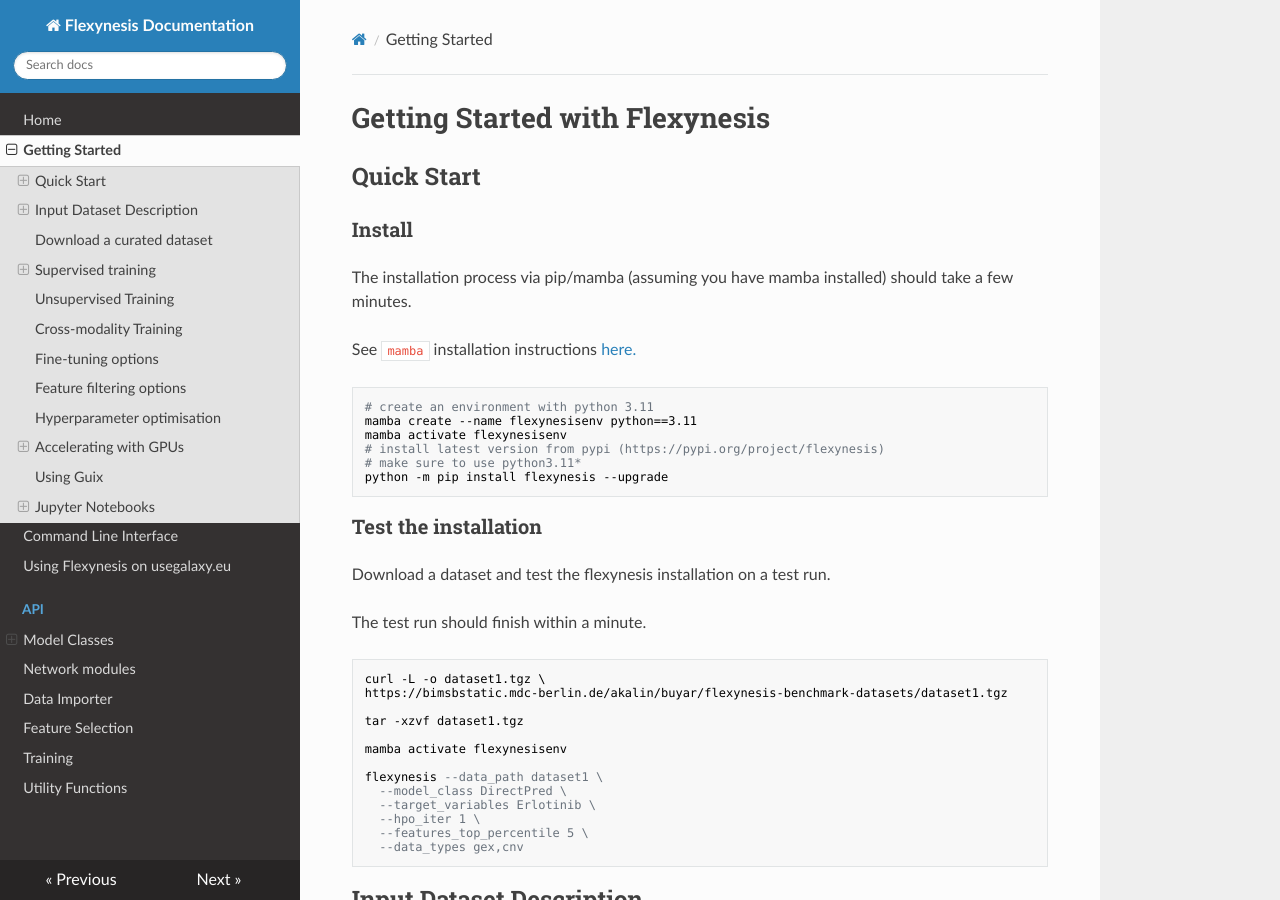
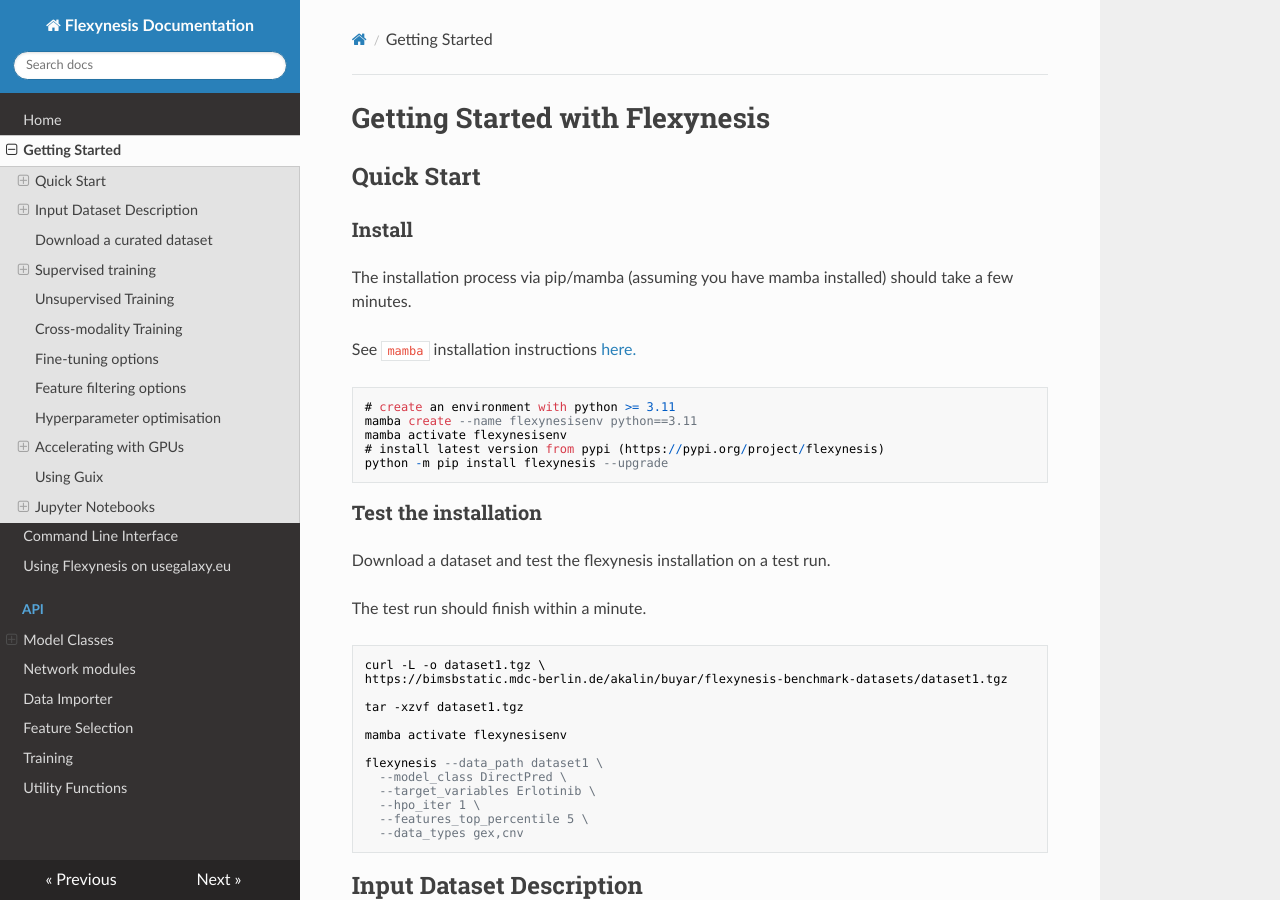
Before and after one commit to BIMSBbioinfo/flexynesis, an MkDocs documentation site: the page built from docs/getting_started.md, in a window 1280 px wide and 900 px high. Built offline with MkDocs 1.6.1, drawn with Linux system fonts in a browser that asks for light colours; nearby versions of some CDN libraries.

Commit message:
update quickstart instructions; relaxe python version criteria

````diff
--- a/docs/getting_started.md
+++ b/docs/getting_started.md
@@ -9,11 +9,10 @@
 See `mamba` installation instructions [here.](https://mamba.readthedocs.io/en/latest/installation/mamba-installation.html)
 
 ```
-# create an environment with python 3.11
+# create an environment with python >= 3.11
 mamba create --name flexynesisenv python==3.11
 mamba activate flexynesisenv
 # install latest version from pypi (https://pypi.org/project/flexynesis)
-# make sure to use python3.11*
 python -m pip install flexynesis --upgrade
 ```
 
````
